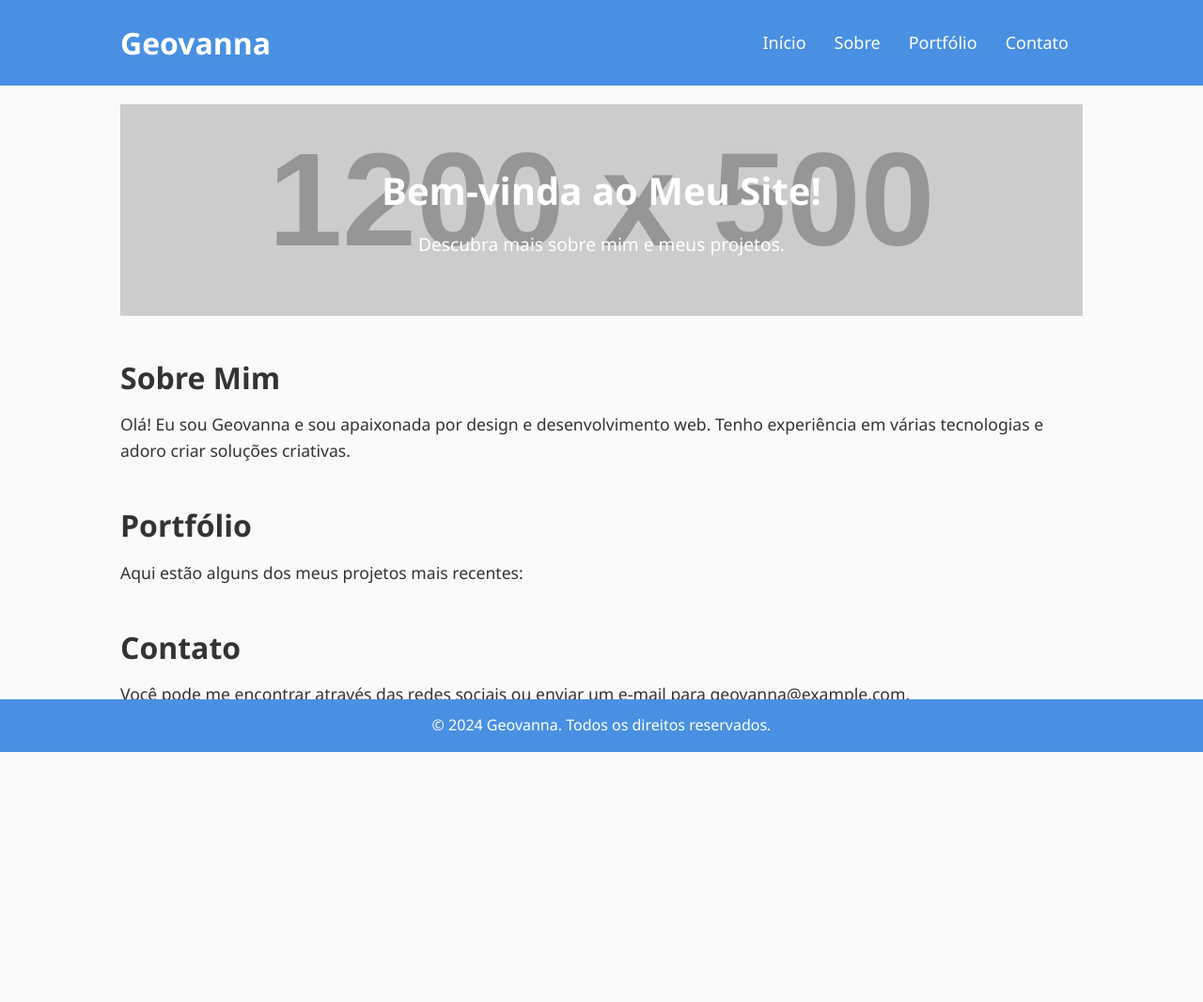
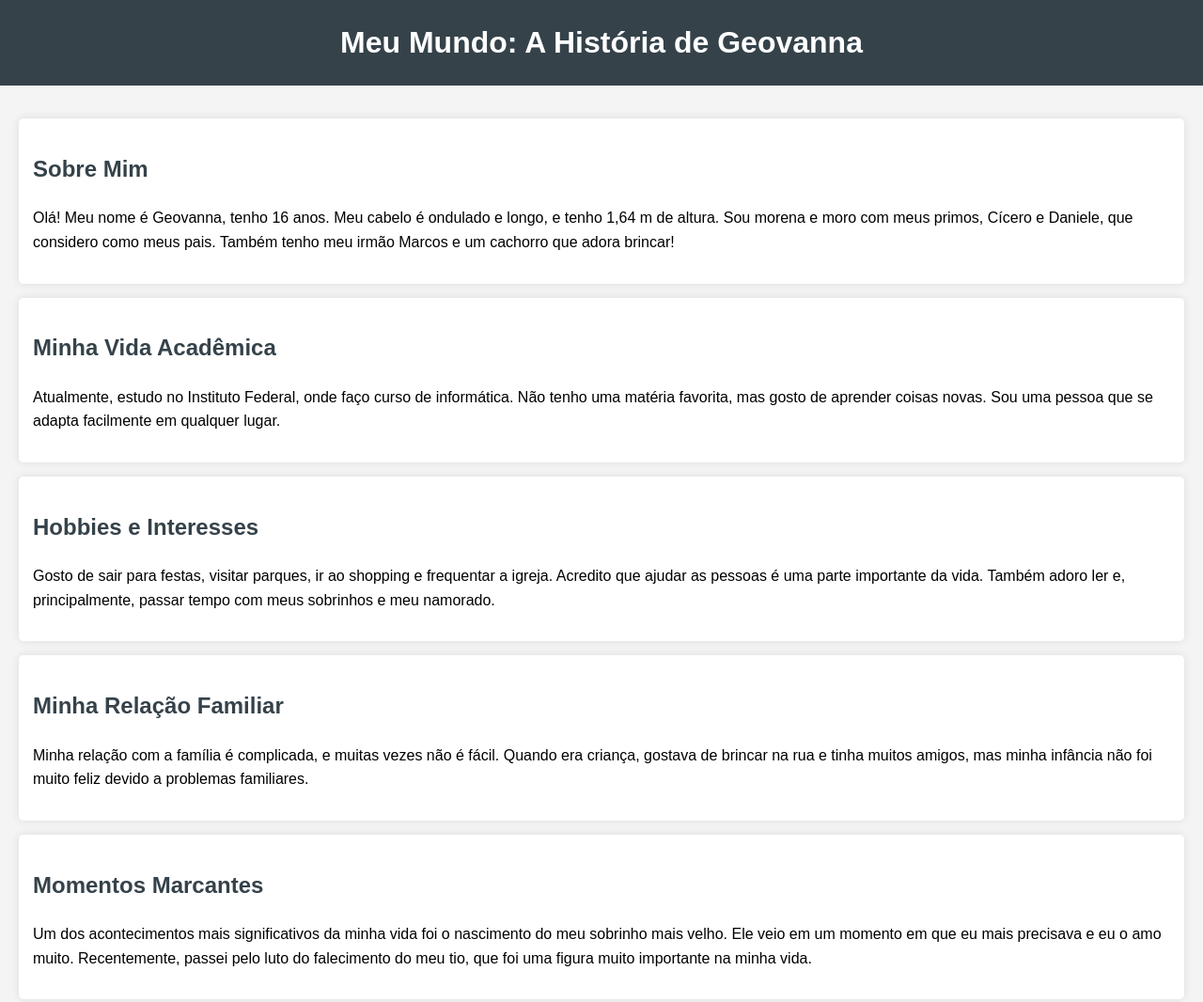
Before and after one commit to geovannasilvaa/index, a plain HTML site: page index.html in a window 1280 px wide. Shown: the top 1066 px of the page at 94% size. Before the commit the page ends 800 px from the top, so only its background shows below. Drawn offline with Linux system fonts and the light colour scheme; placeholder pictures from the web are drawn by us.

Commit message:
Add files via upload

```diff
--- /dev/null
+++ b/estilos/styles.css
@@ -0,0 +1,44 @@
+body {
+    font-family: Arial, sans-serif;
+    line-height: 1.6;
+    margin: 0;
+    padding: 0;
+    background-color: #f4f4f4;
+}
+
+header {
+    background: #35424a;
+    color: #ffffff;
+    padding: 20px 0;
+    text-align: center;
+}
+
+h1 {
+    margin: 0;
+}
+
+main {
+    padding: 20px;
+}
+
+section {
+    background: #ffffff;
+    margin: 15px 0;
+    padding: 15px;
+    border-radius: 5px;
+    box-shadow: 0 0 10px rgba(0, 0, 0, 0.1);
+}
+
+h2 {
+    color: #35424a;
+}
+
+footer {
+    text-align: center;
+    padding: 10px 0;
+    background: #35424a;
+    color: #ffffff;
+    position: relative;
+    bottom: 0;
+    width: 100%;
+}
--- a/index.html
+++ b/index.html
@@ -3,44 +3,49 @@
 <head>
     <meta charset="UTF-8">
     <meta name="viewport" content="width=device-width, initial-scale=1.0">
-    <title>Geovanna - Meu Site Pessoal</title>
-    <link rel="stylesheet" href="estilos/style.css">
+    <title>Meu Mundo: A História de Geovanna</title>
+    <link rel="stylesheet" href="estilos/styles.css">
 </head>
 <body>
     <header>
-        <div class="container">
-            <h1>Geovanna</h1>
-            <nav>
-                <ul>
-                    <li><a href="#inicio">Início</a></li>
-                    <li><a href="#sobre">Sobre</a></li>
-                    <li><a href="#portfolio">Portfólio</a></li>
-                    <li><a href="#contato">Contato</a></li>
-                </ul>
-            </nav>
-        </div>
+        <h1>Meu Mundo: A História de Geovanna</h1>
     </header>
+
     <main>
-        <section id="inicio" class="hero">
-            <h2>Bem-vinda ao Meu Site!</h2>
-            <p>Descubra mais sobre mim e meus projetos.</p>
+        <section id="sobre-mim">
+            <h2>Sobre Mim</h2>
+            <p>Olá! Meu nome é Geovanna, tenho 16 anos. Meu cabelo é ondulado e longo, e tenho 1,64 m de altura. Sou morena e moro com meus primos, Cícero e Daniele, que considero como meus pais. Também tenho meu irmão Marcos e um cachorro que adora brincar!</p>
         </section>
-        <section id="sobre">
-            <h2>Sobre Mim</h2>
-            <p>Olá! Eu sou Geovanna e sou apaixonada por design e desenvolvimento web. Tenho experiência em várias tecnologias e adoro criar soluções criativas.</p>
+
+        <section id="vida-academica">
+            <h2>Minha Vida Acadêmica</h2>
+            <p>Atualmente, estudo no Instituto Federal, onde faço curso de informática. Não tenho uma matéria favorita, mas gosto de aprender coisas novas. Sou uma pessoa que se adapta facilmente em qualquer lugar.</p>
         </section>
-        <section id="portfolio">
-            <h2>Portfólio</h2>
-            <p>Aqui estão alguns dos meus projetos mais recentes:</p>
-            <!-- Você pode adicionar imagens ou links para seus projetos aqui -->
+
+        <section id="hobbies">
+            <h2>Hobbies e Interesses</h2>
+            <p>Gosto de sair para festas, visitar parques, ir ao shopping e frequentar a igreja. Acredito que ajudar as pessoas é uma parte importante da vida. Também adoro ler e, principalmente, passar tempo com meus sobrinhos e meu namorado.</p>
         </section>
-        <section id="contato">
-            <h2>Contato</h2>
-            <p>Você pode me encontrar através das redes sociais ou enviar um e-mail para geovanna@example.com.</p>
+
+        <section id="relacao-familiar">
+            <h2>Minha Relação Familiar</h2>
+            <p>Minha relação com a família é complicada, e muitas vezes não é fácil. Quando era criança, gostava de brincar na rua e tinha muitos amigos, mas minha infância não foi muito feliz devido a problemas familiares.</p>
+        </section>
+
+        <section id="momentos-marcantes">
+            <h2>Momentos Marcantes</h2>
+            <p>Um dos acontecimentos mais significativos da minha vida foi o nascimento do meu sobrinho mais velho. Ele veio em um momento em que eu mais precisava e eu o amo muito. Recentemente, passei pelo luto do falecimento do meu tio, que foi uma figura muito importante na minha vida.</p>
+        </section>
+
+        <section id="futuro-sonhos">
+            <h2>Futuro e Sonhos</h2>
+            <p>Pretendo fazer faculdade e tenho muitas opções em mente. Meu sonho é construir uma família, a família que eu não tive, e encontrar um trabalho que me permita ajudar minha família e criar momentos felizes juntos.</p>
         </section>
     </main>
+
     <footer>
-        <p>&copy; 2024 Geovanna. Todos os direitos reservados.</p>
+        <h2>Contato</h2>
+        <p>Se você deseja saber mais ou compartilhar suas experiências, entre em contato comigo!</p>
     </footer>
 </body>
 </html>
```
